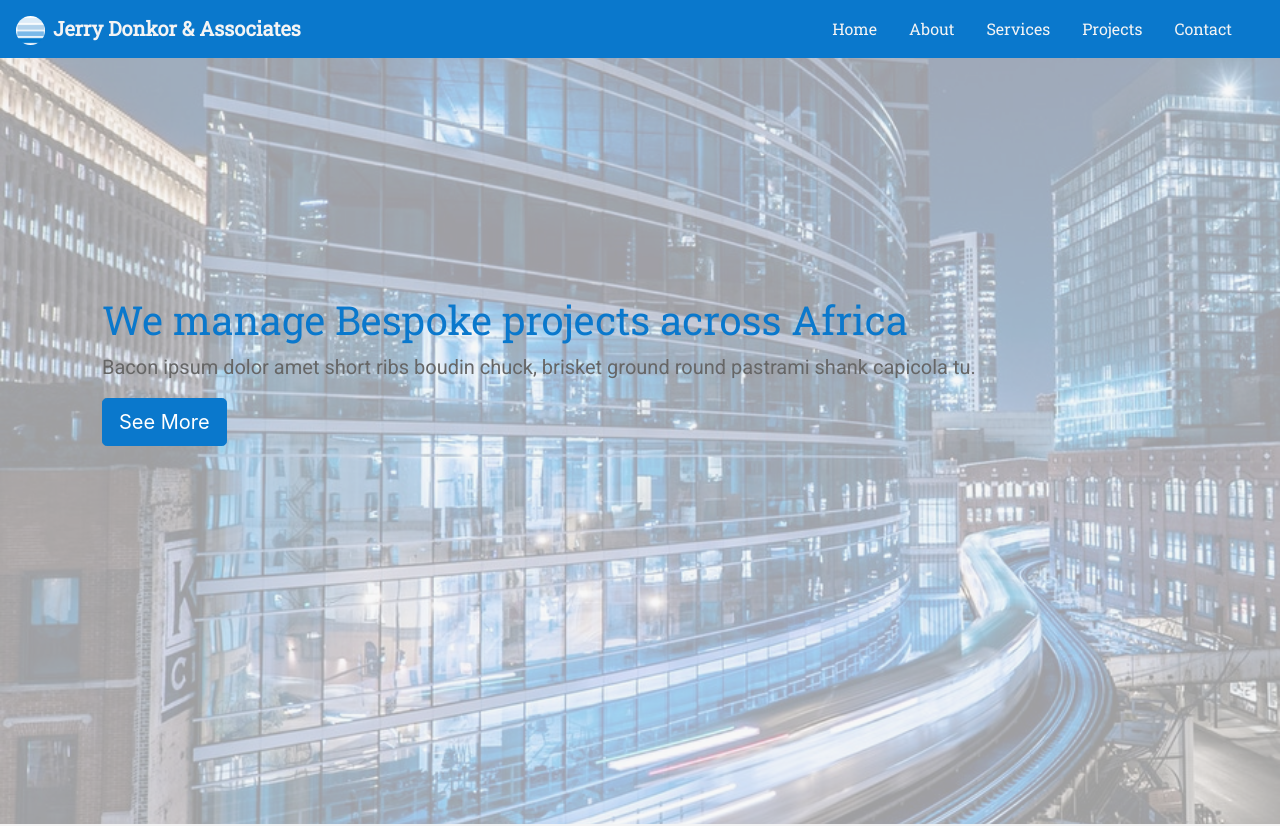
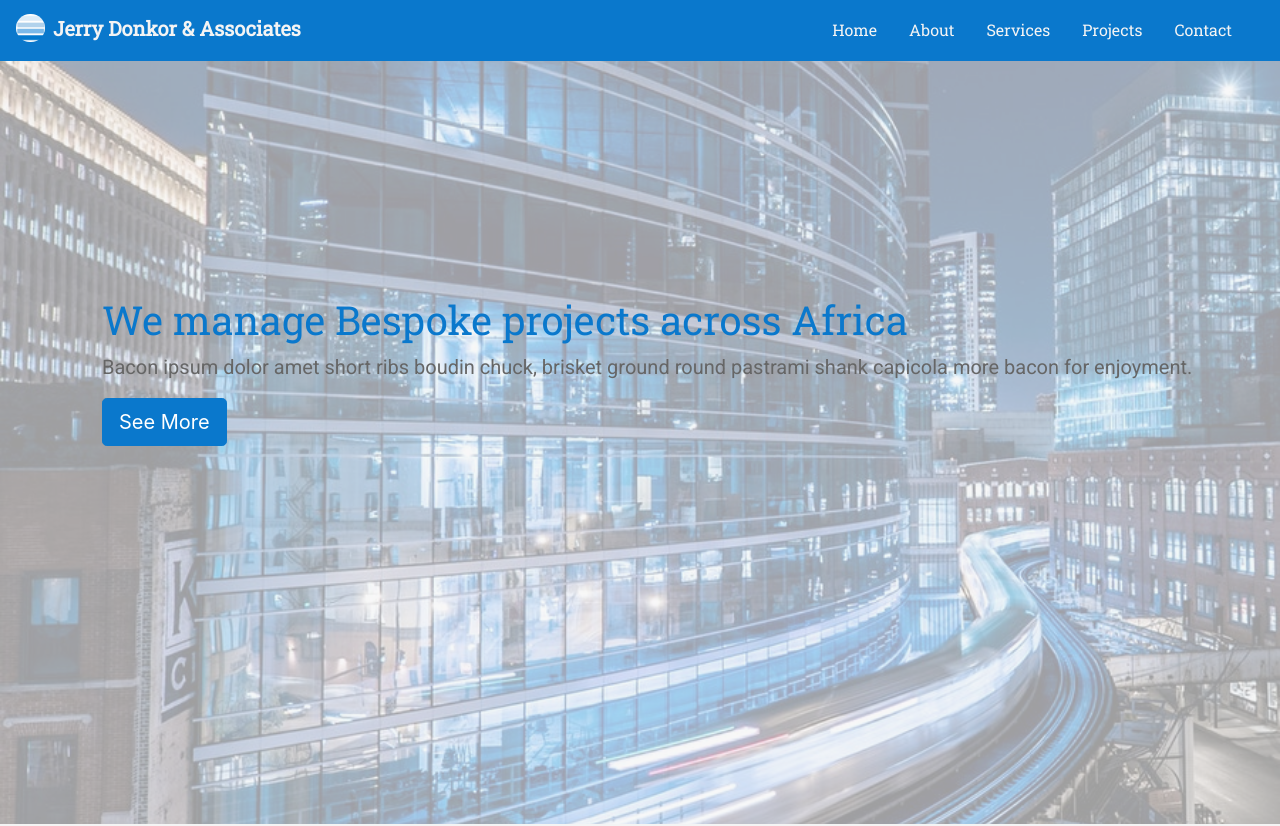
Before and after one commit to Benappiahpoku/benappiahpoku.github.io, a plain HTML site: page jda/index.html in a window 1280 px wide. Shown: the top 826 px of the page. Drawn offline with Linux system fonts and the light colour scheme.

Commit message:
update commit

```diff
--- a/jda/dist/css/style.css
+++ b/jda/dist/css/style.css
@@ -28,6 +28,7 @@ navbar-brand {
   border-radius: 4rem;
   width: 1.8rem;
   margin-right: 0.2rem;
+  margin-bottom: 0.35rem;
 }
 
 @media (max-width: 768px) {
--- a/jda/index.html
+++ b/jda/index.html
@@ -21,9 +21,9 @@
     <body>
         <nav class="navbar navbar-expand-lg navbar-light fixed-top">
             <a href="#" data-value="header" class="navbar-brand"> <img
-                src="./dist/img/jdalogo.png" class="img-logo" alt=""/>
+                src="./dist/img/jdalogo.png"  alt=""/>
 
-                <strong>Jerry Donkor & Associates</strong>
+                 <strong> Jerry Donkor & Associates </strong>
             </a>
             <button
                 class="navbar-toggler"
@@ -81,7 +81,7 @@
                             <p class="lead">
                                 Bacon ipsum dolor amet short ribs boudin chuck,
                                 brisket ground round pastrami shank capicola
-                                tu.
+                                more bacon for enjoyment.
                             </p>
 
                             <button
```
